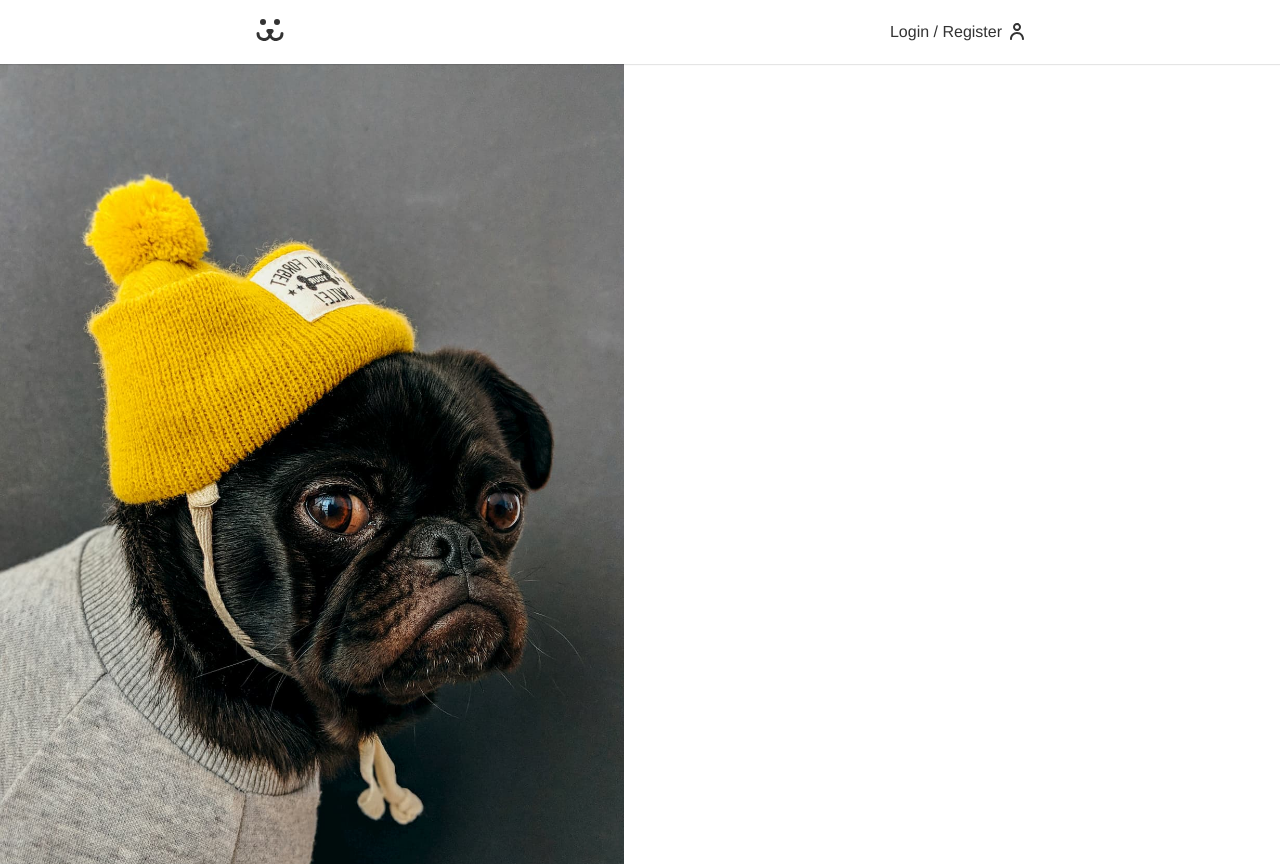
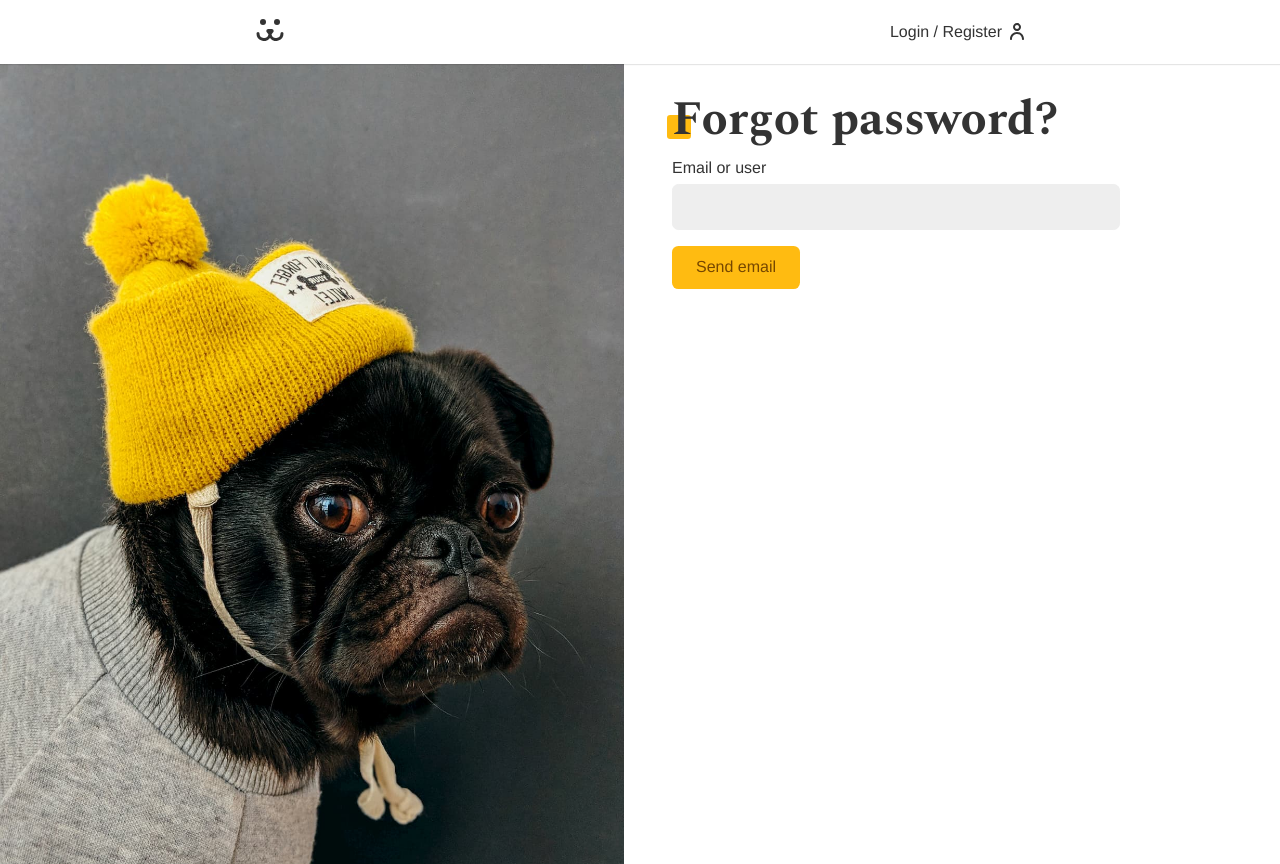
Before and after one commit to thealfredohenrique/dogs, a React (Create React App) app: page /login/forgot-password in a window 1280 px wide. Built offline with nearby package versions, Linux system fonts and the light colour scheme.

Commit message:
Add password recovery feature

```diff
--- a/src/pages/Login/ForgotPassword/index.tsx
+++ b/src/pages/Login/ForgotPassword/index.tsx
@@ -1,7 +1,55 @@
+import { FormEvent, useState } from "react";
+import Button from "../../../components/Button";
+import Error from "../../../components/Error";
+import Input from "../../../components/Input";
+import useForm from "../../../hooks/useForm";
+import { recoverPassword } from "../../../services/login";
 import styles from "./styles.module.css";
 
 const ForgotPassword = () => {
-  return <></>;
+  const login = useForm();
+  const [emailWasSent, setEmailWasSent] = useState(false);
+  const [error, setError] = useState("");
+  const [loading, setLoading] = useState(false);
+
+  const handleSubmit = async (event: FormEvent) => {
+    event.preventDefault();
+
+    if (login.validate()) {
+      try {
+        setError("");
+        setLoading(true);
+        const response = await recoverPassword(
+          login.value,
+          `${window.location.origin}/login/reset-password`
+        );
+        setEmailWasSent(response);
+      } catch (e: any) {
+        setError(e.message);
+      } finally {
+        setLoading(false);
+      }
+    }
+  };
+
+  return (
+    <section>
+      <h1 className="title">Forgot password?</h1>
+
+      {emailWasSent ? (
+        <p style={{ color: "#4c1" }}>Email sent.</p>
+      ) : (
+        <form onSubmit={handleSubmit}>
+          <Input label="Email or user" type="text" name="login" {...login} />
+          <Button disabled={loading}>
+            {loading ? "Loading..." : "Send email"}
+          </Button>
+        </form>
+      )}
+
+      <Error message={error} />
+    </section>
+  );
 };
 
 export default ForgotPassword;
--- a/src/services/login.ts
+++ b/src/services/login.ts
@@ -60,3 +60,13 @@ export const createUser = async (
   if (!response.ok) throw new Error("Username or e-mail already registered.");
   else return true;
 };
+
+export const recoverPassword = async (login: string, url: string) => {
+  const response = await fetch(`${ENDPOINT}/api/password/lost`, {
+    method: "POST",
+    headers: { "Content-Type": "application/json" },
+    body: JSON.stringify({ login, url }),
+  });
+
+  return !!response.ok;
+};
```
